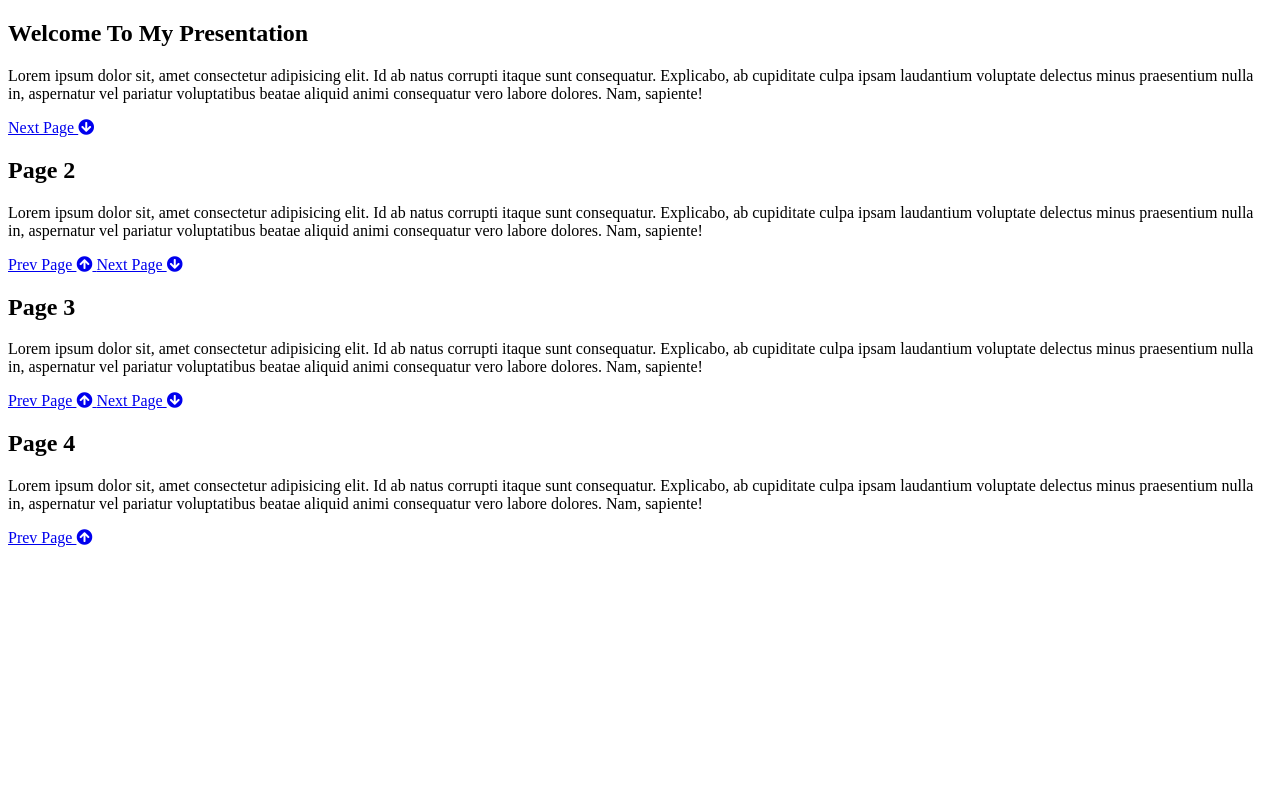
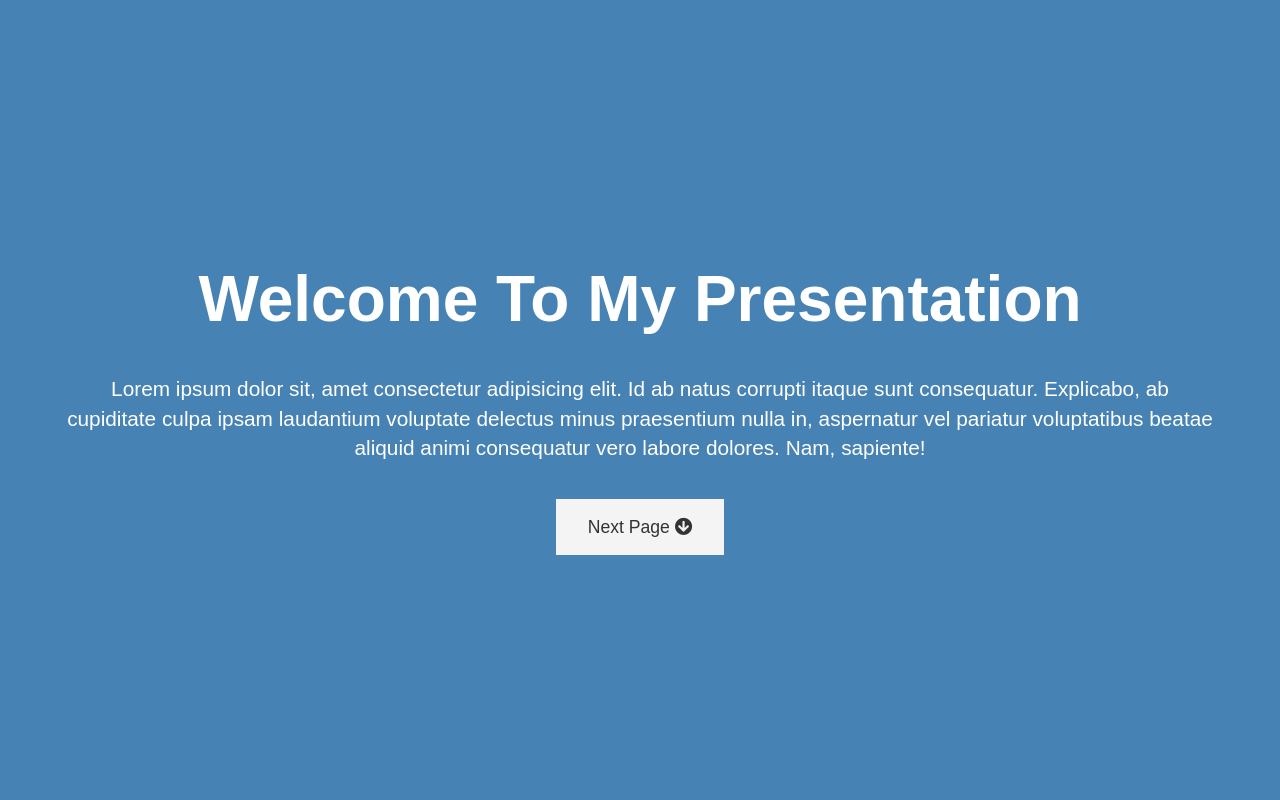
Before and after one commit to kartikkher/presentation-website, a plain HTML site: page index.html in a window 1280 px wide. Shown: the top 800 px of the page. Drawn offline with Linux system fonts and the light colour scheme.

Commit message:
WIP: CSS Style Added

```diff
--- a/index.html
+++ b/index.html
@@ -11,7 +11,7 @@
 
 <body>
   <!-- Page 1: Intro -->
-  <section id="page-1" class="class">
+  <section id="page-1" class="page">
     <h1>Welcome To My Presentation</h1>
     <p>Lorem ipsum dolor sit, amet consectetur adipisicing elit. Id ab natus corrupti itaque sunt consequatur.
       Explicabo, ab cupiditate culpa ipsam laudantium voluptate delectus minus praesentium nulla in, aspernatur vel
@@ -23,7 +23,7 @@
     </div>
   </section>
   <!-- Page 2-->
-  <section id="page-2" class="class">
+  <section id="page-2" class="page">
     <h1>Page 2</h1>
     <p>Lorem ipsum dolor sit, amet consectetur adipisicing elit. Id ab natus corrupti itaque sunt consequatur.
       Explicabo, ab cupiditate culpa ipsam laudantium voluptate delectus minus praesentium nulla in, aspernatur vel
@@ -39,7 +39,7 @@
   </section>
 
   <!-- Page 3-->
-  <section id="page-3" class="class">
+  <section id="page-3" class="page">
     <h1>Page 3</h1>
     <p>Lorem ipsum dolor sit, amet consectetur adipisicing elit. Id ab natus corrupti itaque sunt consequatur.
       Explicabo, ab cupiditate culpa ipsam laudantium voluptate delectus minus praesentium nulla in, aspernatur vel
@@ -55,7 +55,7 @@
   </section>
 
   <!-- Page 4-->
-  <section id="page-4" class="class">
+  <section id="page-4" class="page">
     <h1>Page 4</h1>
     <p>Lorem ipsum dolor sit, amet consectetur adipisicing elit. Id ab natus corrupti itaque sunt consequatur.
       Explicabo, ab cupiditate culpa ipsam laudantium voluptate delectus minus praesentium nulla in, aspernatur vel
--- a/style.css
+++ b/style.css
@@ -0,0 +1,76 @@
+:root {
+  --page-1-color: steelblue;
+  --page-2-color: tan;
+  --page-3-color: teal;
+  --page-4-color: slateblue;
+  --animate-speed: 1s;
+}
+
+body {
+  font-family: Arial, Helvetica, sans-serif;
+  line-height: 1.4;
+  color: #fff;
+  margin: 0;
+  padding: 0;
+  overflow: hidden;
+}
+
+/* Page Colours */
+#page-1 {
+  background-color: var(--page-1-color);
+}
+
+#page-2 {
+  background-color: var(--page-2-color);
+}
+
+#page-3 {
+  background-color: var(--page-3-color);
+}
+
+#page-4 {
+  background-color: var(--page-4-color);
+}
+
+.page {
+  display: flex;
+  flex-direction: column;
+  height: 100vh;
+  align-items: center;
+  justify-content: center;
+  text-align: center;
+  padding: 0 4rem;
+}
+
+.page h1 {
+  font-size: 4rem;
+  line-height: 1.2;
+  margin: 1rem;
+}
+
+.page p {
+  font-size: 1.3rem;
+}
+
+.btn {
+  display: inline-block;
+  padding: 1rem 2rem;
+  background: #f4f4f4;
+  color: #333;
+  text-decoration: none;
+  border: none;
+  margin-top: 1rem;
+  font-size: 1.1rem;
+  transition: all 0.3s ease-in;
+}
+
+.btn:hover,
+.btn-dark {
+  background: #333;
+  color: #fff;
+}
+
+.btn-dark:hover {
+  background: #f4f4f4;
+  color: #333;
+}
```
